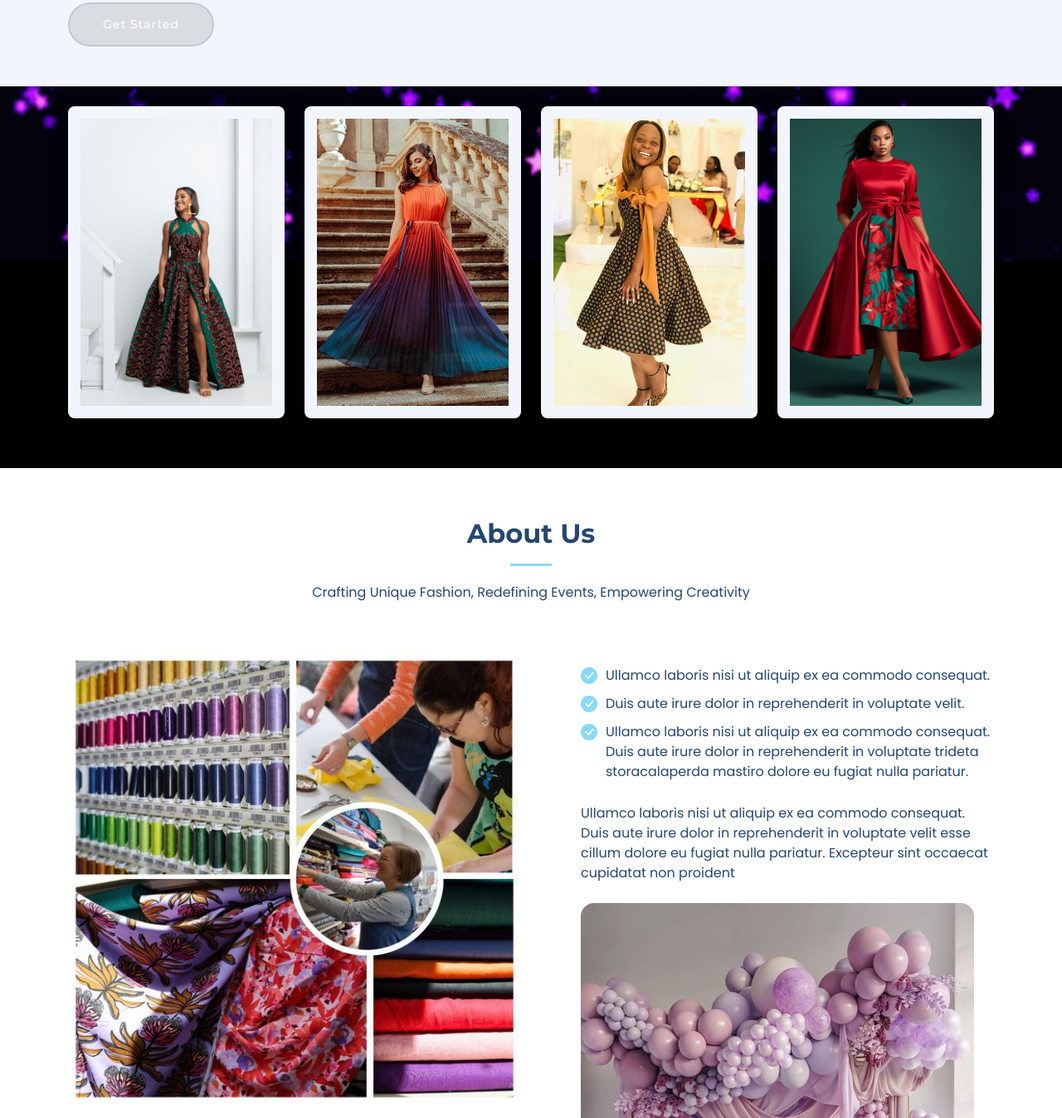
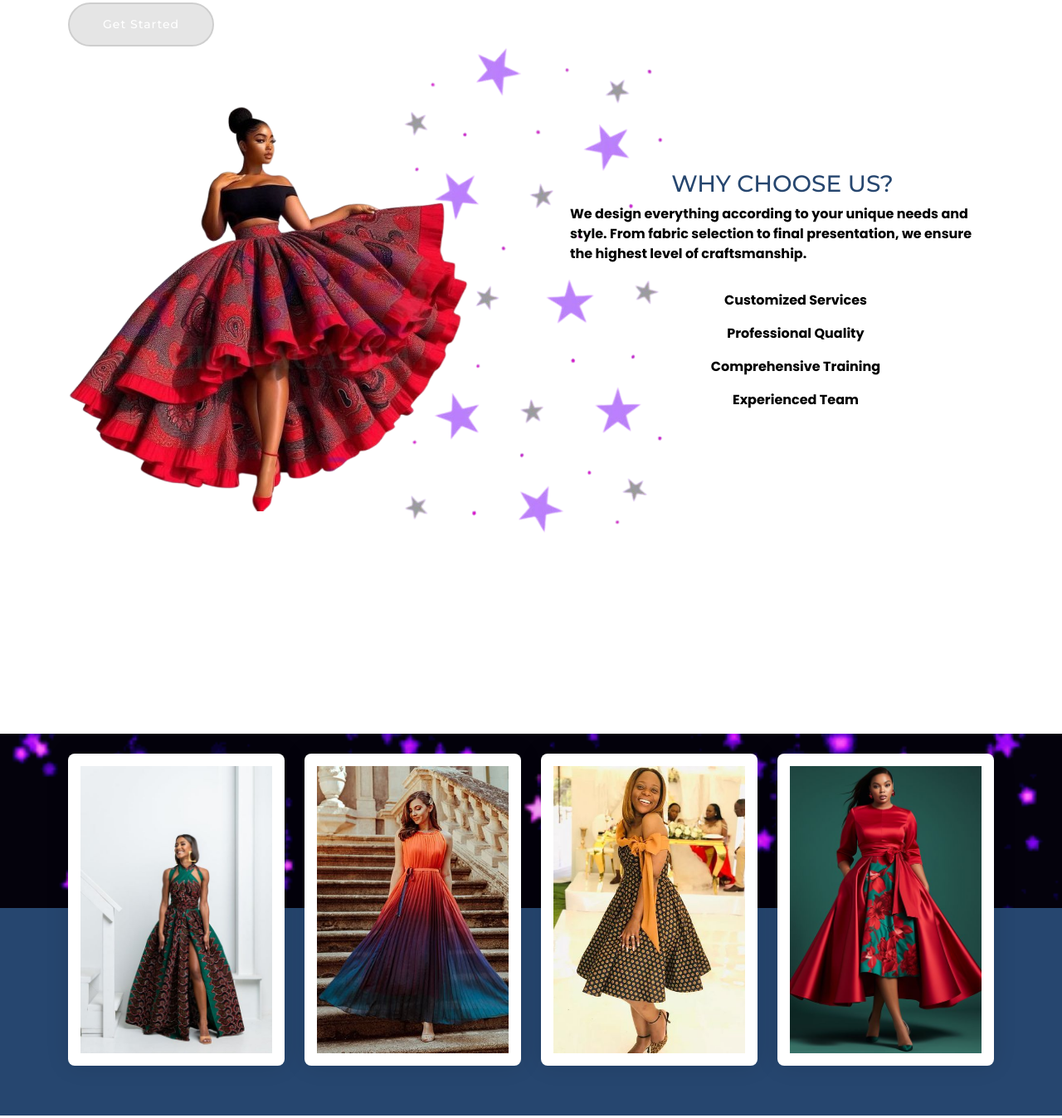
Before and after one commit to Lengalei/Specfits, a plain HTML site: page index.html in a window 1280 px wide. Shown: the part 536-1883 px from the top of the page at 83% size. Drawn offline with Linux system fonts and the light colour scheme.

Commit message:
updates in stylings

```diff
--- a/assets/css/main.css
+++ b/assets/css/main.css
@@ -838,8 +838,8 @@ h6 {
 --------------------------------------------------------------*/
 section,
 .section {
-  color: var(--default-color);
-  background-color: var(--background-color);
+  /* color: var(--default-color); */
+  /* background-color: var(--background-color); */
   padding: 60px 0;
   scroll-margin-top: 112px;
   overflow: clip;
@@ -1032,43 +1032,37 @@ section,
 /*--------------------------------------------------------------
 # About Section
 --------------------------------------------------------------*/
-.about h3 {
+.about {
+  width: 100%;
   font-weight: 700;
-  font-size: 28px;
+  font-size: 16px;
   margin-bottom: 20px;
-}
-
-.about .fst-italic {
-  color: color-mix(in srgb, var(--default-color), var(--contrast-color) 50%);
-}
-
-.about .content ul {
-  list-style: none;
-  padding: 0;
-}
-
-.about .content ul li {
-  padding: 0 0 10px 30px;
-  position: relative;
-}
-
-.about .content ul i {
-  position: absolute;
-  font-size: 20px;
-  left: 0;
-  top: -3px;
-  color: var(--accent-color);
-}
-
-.about .content p:last-child {
-  margin-bottom: 0;
-}
-
-.about .pulsating-play-btn {
-  position: absolute;
-  left: calc(50% - 47px);
-  top: calc(50% - 47px);
-}
+  display: flex;
+  align-items: center;
+  color: black;
+  justify-content: center;
+  background-image: url("../img/stars2.png");
+  background-size: contain;
+  background-repeat: no-repeat;
+  background-position: center;
+  gap: 30px;
+}
+.aboutpic{
+  width: 45%;
+}
+.aboutContent{
+  width: 40%;
+
+  display: flex;
+  flex-direction: column;
+  align-items: center;
+  justify-content: center;
+  /* text-align: center; */
+}
+
+
+
+
 
 /*--------------------------------------------------------------
 # Clients Section
--- a/index.html
+++ b/index.html
@@ -4,12 +4,12 @@
 <head>
   <meta charset="utf-8">
   <meta content="width=device-width, initial-scale=1.0" name="viewport">
-  <title>Index - Specfits Bootstrap Template</title>
+  <title> Specfit </title>
   <meta name="description" content="">
   <meta name="keywords" content="">
 
   <!-- Favicons -->
-  <link href="assets/img/favicon.png" rel="icon">
+  <link href="assets/img/specfitslogo.png" rel="icon">
   <link href="assets/img/apple-touch-icon.png" rel="apple-touch-icon">
 
   <!-- Fonts -->
@@ -123,7 +123,35 @@
         </div>
       </div>
 
-      <div class="icon-boxes position-relative heroLower" data-aos="fade-up" data-aos-delay="200">
+
+    </section><!-- /Hero Section -->
+
+    <!-- About Section -->
+    <section id="about" class="about section">
+
+
+    <div class="aboutpic">
+      <img src="./assets/img/dresspic.png" alt="">
+    </div>
+
+    <div class="aboutContent">
+      <h3>WHY CHOOSE US?</h3>
+      <p>We design everything according to your unique needs and style. From fabric selection to final presentation, we ensure the highest level of craftsmanship.</p>
+      <p>
+        <ul>Customized Services</ul>
+        <ul>Professional Quality</ul>
+        <ul>Comprehensive Training</ul>
+        <ul>Experienced Team</ul>
+      </p>
+
+    </div>
+
+
+
+    </section><!-- /About Section -->
+
+<section id="hero" class="hero section ">
+    <div class="icon-boxes position-relative heroLower" data-aos="fade-up" data-aos-delay="200">
         <div class="container position-relative">
           <div class="row gy-4 mt-5">
 
@@ -156,52 +184,7 @@
           </div>
         </div>
       </div>
-
-    </section><!-- /Hero Section -->
-
-    <!-- About Section -->
-    <section id="about" class="about section">
-
-      <!-- Section Title -->
-      <div class="container section-title" data-aos="fade-up">
-        <h2>About Us<br></h2>
-        <p>Crafting Unique Fashion, Redefining Events, Empowering Creativity</p>
-      </div><!-- End Section Title -->
-
-      <div class="container">
-
-        <div class="row gy-4">
-          <div class="col-lg-6" data-aos="fade-up" data-aos-delay="100">
-            <img src="assets/img/sewing2.jpg" class="img-fluid rounded-4 mb-4" alt="">
-            <p>we blend passion with expertise to create standout fashion pieces and unforgettable event designs. From bespoke clothing that mirrors your personality to stunning décor that transforms your events, we’re here to make every detail shine.</p>
-
-          </div>
-          <div class="col-lg-6" data-aos="fade-up" data-aos-delay="250">
-            <div class="content ps-0 ps-lg-5">
-              <p class="fst-italic">
-
-              </p>
-              <ul>
-                <li><i class="bi bi-check-circle-fill"></i> <span>Ullamco laboris nisi ut aliquip ex ea commodo consequat.</span></li>
-                <li><i class="bi bi-check-circle-fill"></i> <span>Duis aute irure dolor in reprehenderit in voluptate velit.</span></li>
-                <li><i class="bi bi-check-circle-fill"></i> <span>Ullamco laboris nisi ut aliquip ex ea commodo consequat. Duis aute irure dolor in reprehenderit in voluptate trideta storacalaperda mastiro dolore eu fugiat nulla pariatur.</span></li>
-              </ul>
-              <p>
-                Ullamco laboris nisi ut aliquip ex ea commodo consequat. Duis aute irure dolor in reprehenderit in voluptate
-                velit esse cillum dolore eu fugiat nulla pariatur. Excepteur sint occaecat cupidatat non proident
-              </p>
-
-              <div class="position-relative mt-4">
-                <img src="assets/img/deco.jpg" class="img-fluid rounded-4" alt="">
-
-              </div>
-            </div>
-          </div>
-        </div>
-
-      </div>
-
-    </section><!-- /About Section -->
+</section>
 
     <!-- Clients Section -->
     <section id="clients" class="clients section">
```
Also changed, not shown: assets/img/dresspic.png (added), assets/img/stars.png (added), assets/img/stars2.png (added).
